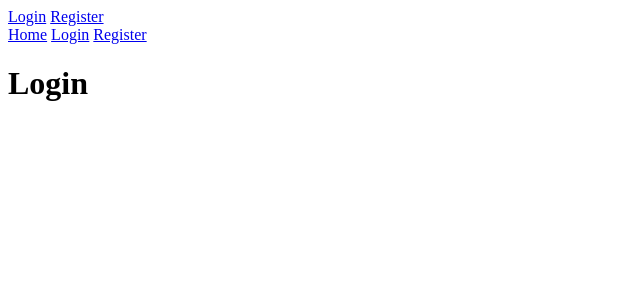
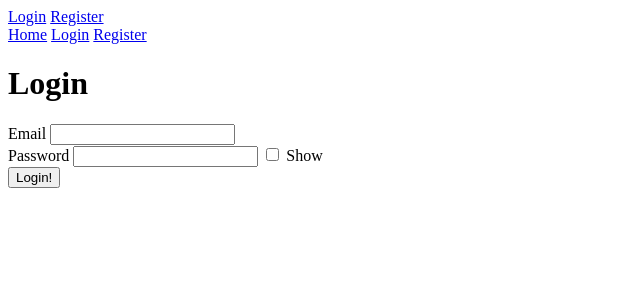
Before and after one commit to nytozoan/svelteauth-boilerplate, a SvelteKit app: page /login in a window 1280 px wide. Shown: the top 300 px of the page, without its empty margins (0-640 px from the left). Built offline with nearby package versions, Linux system fonts and the light colour scheme.

Commit message:
Make login work with store component

```diff
--- a/src/lib/userdata/store.js
+++ b/src/lib/userdata/store.js
@@ -0,0 +1,8 @@
+import { writable } from "svelte/store";
+
+export const fromDatabase = writable ([{
+            "firstName": "Jellyfish",
+            "lastName": "Nytozoan",
+            "email": "jellyfish@nytozoan.com",
+            "password": "123"
+        }]);
--- a/src/routes/(app)/login/+page.svelte
+++ b/src/routes/(app)/login/+page.svelte
@@ -1 +1,70 @@
+<script lang="ts">
+	import SuccessIcon from "$lib/toasts/SuccessIcon.svelte";
+    import Toasts from "$lib/toasts/Toasts.svelte";
+	import { addToast } from "$lib/toasts/store";
+    import { fromDatabase } from "$lib/userdata/store";
+
+    // Toast config
+    let message:String;
+    let type:String;
+    let dismissible:boolean = true;
+    let timeout:number = 2500;
+
+    let accountLog:any = [];
+
+    fromDatabase.subscribe((value) => {
+        accountLog = value;
+    })
+
+    // let accountLog:any = [
+    //     {
+    //         "firstName": "Jellyfish",
+    //         "lastName": "Nytozoan",
+    //         "email": "jellyfish@nytozoan.com",
+    //         "password": "123"
+    //     }
+    // ];
+    let data:any = [];
+    const loginFunction = (event:Event) => {
+        if (event && event.target instanceof HTMLFormElement) {
+            const formData = new FormData(event.target);
+            for (let field of formData) {
+                const [key, value] = field;
+                data[key] = value;
+            }
+
+            let loggedIn:boolean = false;
+            console.log(accountLog)
+            for (let i = 0; i < accountLog.length; i++) {
+                if (data.email == accountLog[i].email) {
+                    if (data.password === accountLog[i].password) {
+                        addToast({message:`Welcome back, ${accountLog[i].firstName}!`, type:"success", dismissible, timeout})
+                        loggedIn = true;
+                        break;
+                    }
+                }
+            } if (loggedIn == false) {
+                addToast({message:`Invalid email and/or password`, type:"error", dismissible, timeout})
+            }
+        }
+    }
+</script>
+
 <h1>Login</h1>
+
+<Toasts />
+<form on:submit|preventDefault = {loginFunction}>
+    <div class="formItem" id="emailDiv">
+        <label for="email">Email</label>
+        <input type="email" name="email" id="email" class="registrationData" required>
+    </div>
+    <div class="formItem" id="passwordDiv">
+        <label for="password">Password</label>
+        <input type="password" name="password" id="password" class="registrationData" required>
+        <input type="checkbox" id="passwordVisibilityToggle">
+        <label for="passwordVisibilityToggle">Show</label>
+    </div>
+
+    <button type="submit">Login!</button>
+
+</form>
--- a/src/routes/(app)/register/+page.svelte
+++ b/src/routes/(app)/register/+page.svelte
@@ -12,7 +12,7 @@
     var data:any = [];
     const registerFunction = (event:Event) => {
         if (event && event.target instanceof HTMLFormElement) {
-            const formData = new FormData(event.target)
+            const formData = new FormData(event.target);
             for (let field of formData) {
                 const [key, value] = field;
                 data[key] = value;
```
